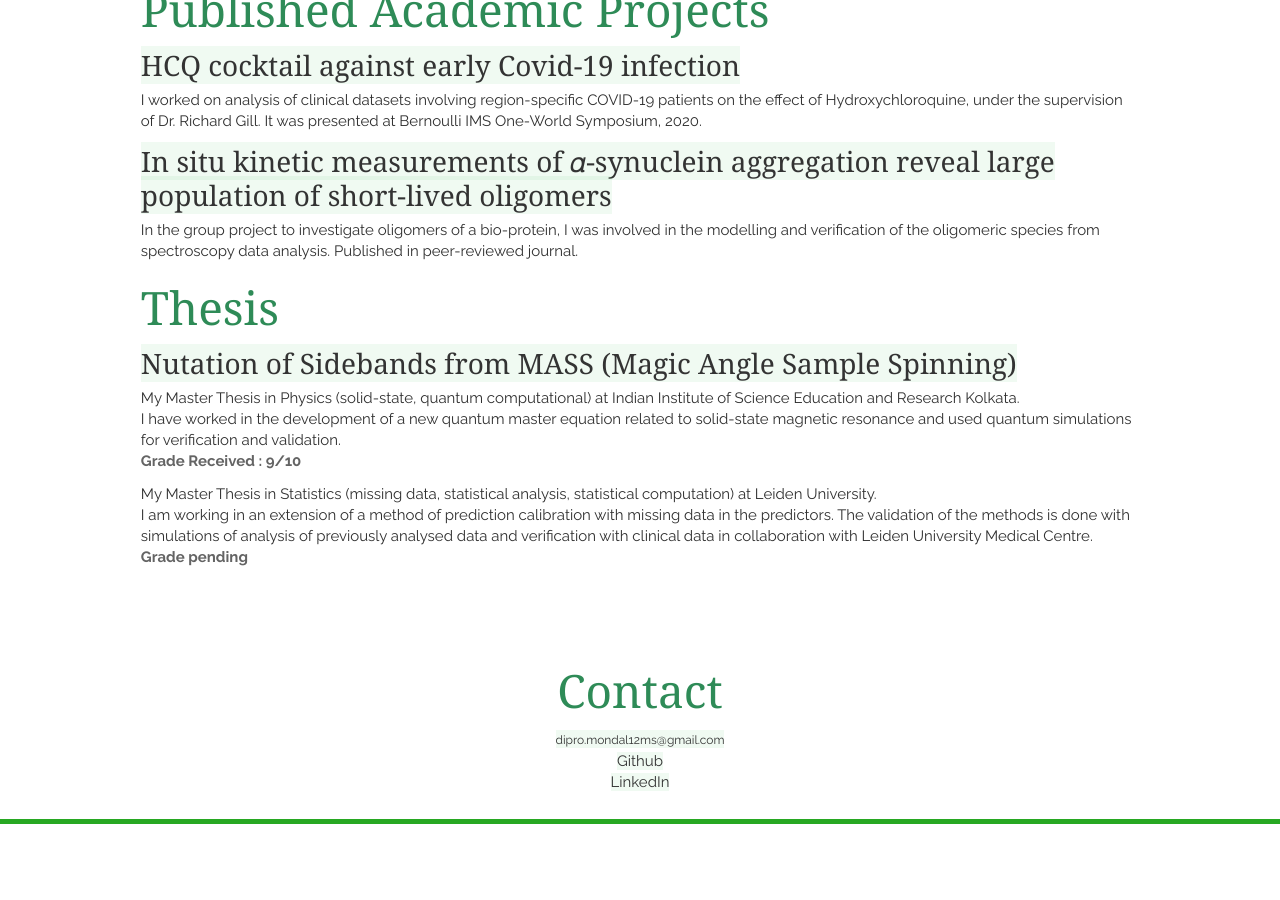
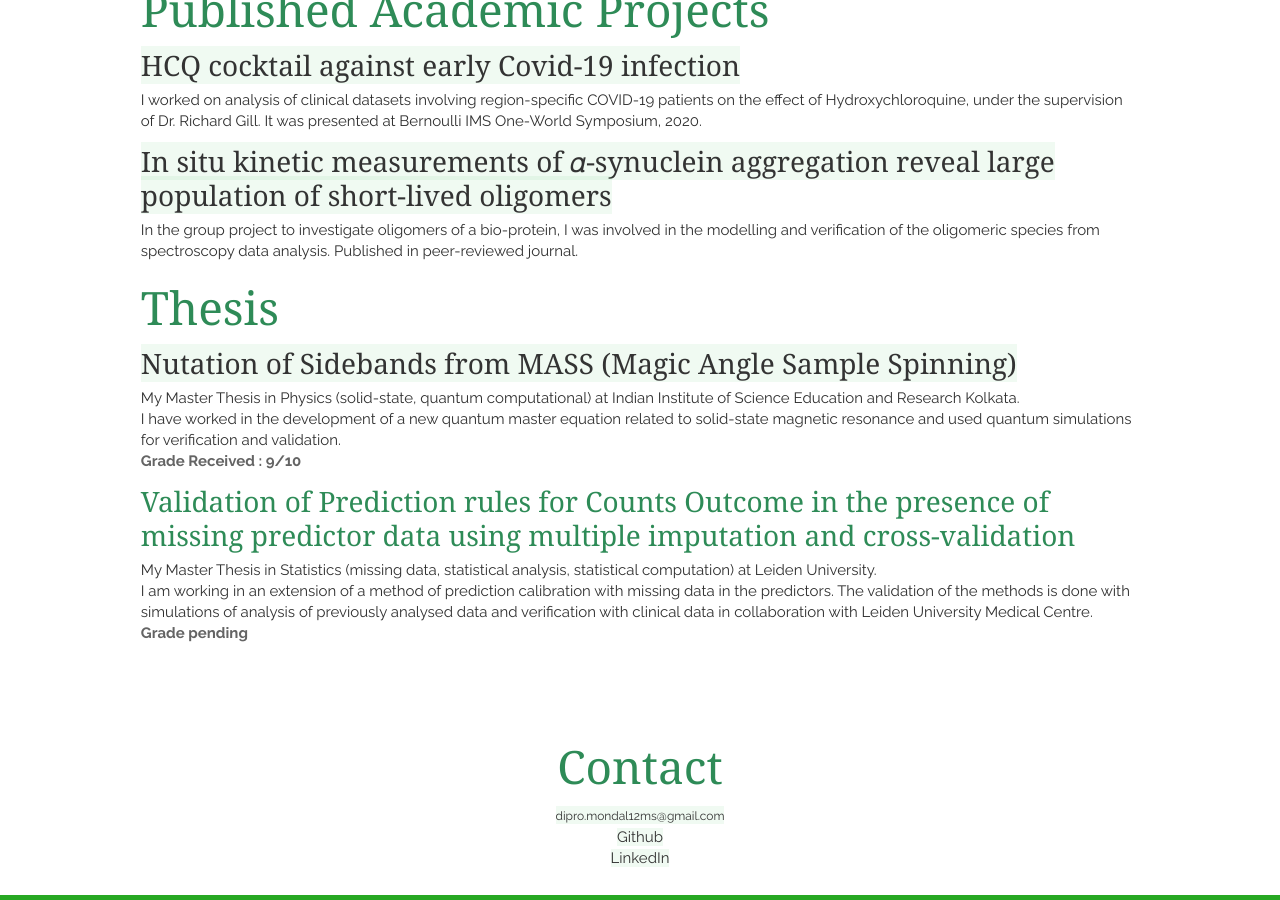
Before and after one commit to kuntala-c/kuntala-c.github.io, a Jekyll site: the page projs.html, which Jekyll copies as it is, in a window 1280 px wide and 900 px high, scrolled down 678 px. Built offline with Jekyll 4.4.1, drawn with Linux system fonts in a browser that asks for light colours; before the commit the page ends 1502 px from its top, so only the background shows below that.

Commit message:
Update projs.html

```diff
--- a/projs.html
+++ b/projs.html
@@ -86,8 +86,8 @@
 								for verification and validation.<br/>
 								<em>Grade Received : 9/10</em>
 								</p>
-								<li><h3><a Validation of Prediction rules for Counts Outcome in the presence of missing predictor data using
-								multiple imputation and cross-validation> </a> </h3>
+								<li><h3>Validation of Prediction rules for Counts Outcome in the presence of missing predictor data using
+								multiple imputation and cross-validation </h3>
 								<p class="hover_change_color"> My Master Thesis in Statistics (missing data, statistical analysis, statistical computation) at Leiden University.<br/>
 								I am working in an extension of a method of prediction calibration with missing data in the predictors. The validation of the methods is
 								done with simulations of analysis of previously analysed data and verification with clinical data in collaboration with Leiden University
```
